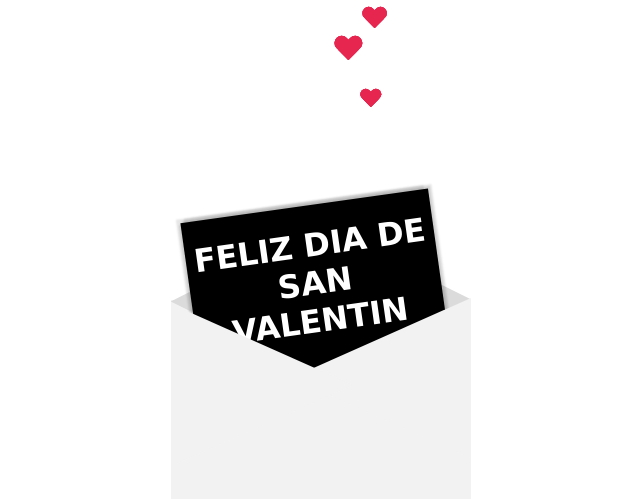
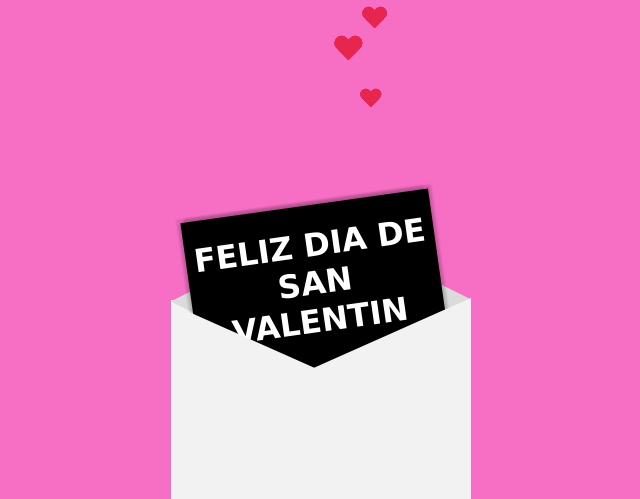
Before and after one commit to Chekorita/Chekorita, a PHP site: page / in a window 1280 px wide. Shown: the top 499 px of the page, without its empty margins (319-959 px from the left). Run offline with PHP 8.4, Linux system fonts and the light colour scheme; some web fonts are replaced.

Commit message:
Update estilos.css

```diff
--- a/Para mi niña/14febrero2024/css/estilos.css
+++ b/Para mi niña/14febrero2024/css/estilos.css
@@ -1,4 +1,7 @@
 @import url(https://fonts.googleapis.com/css?family=Loved+by+the+King);
+body{
+    background-color: #F76FC5;
+}
 #center {
     position: absolute;
     top: 50%;
@@ -10,9 +13,6 @@ h1 {
     text-align: center;
     font-size: 2em;
     color: white;
-}
-em {
-    color: #E72650;
 }
 #letter{
     background-color: #f2f2f2;
```
